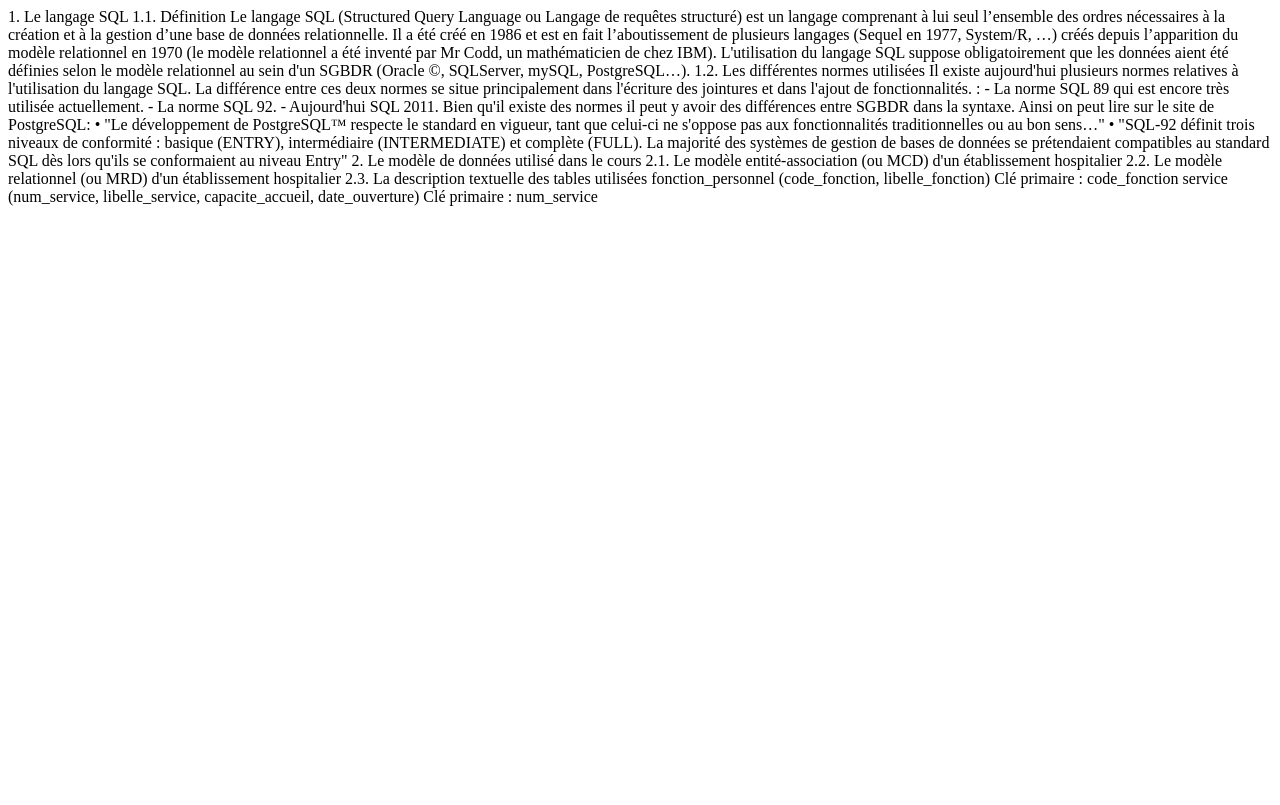
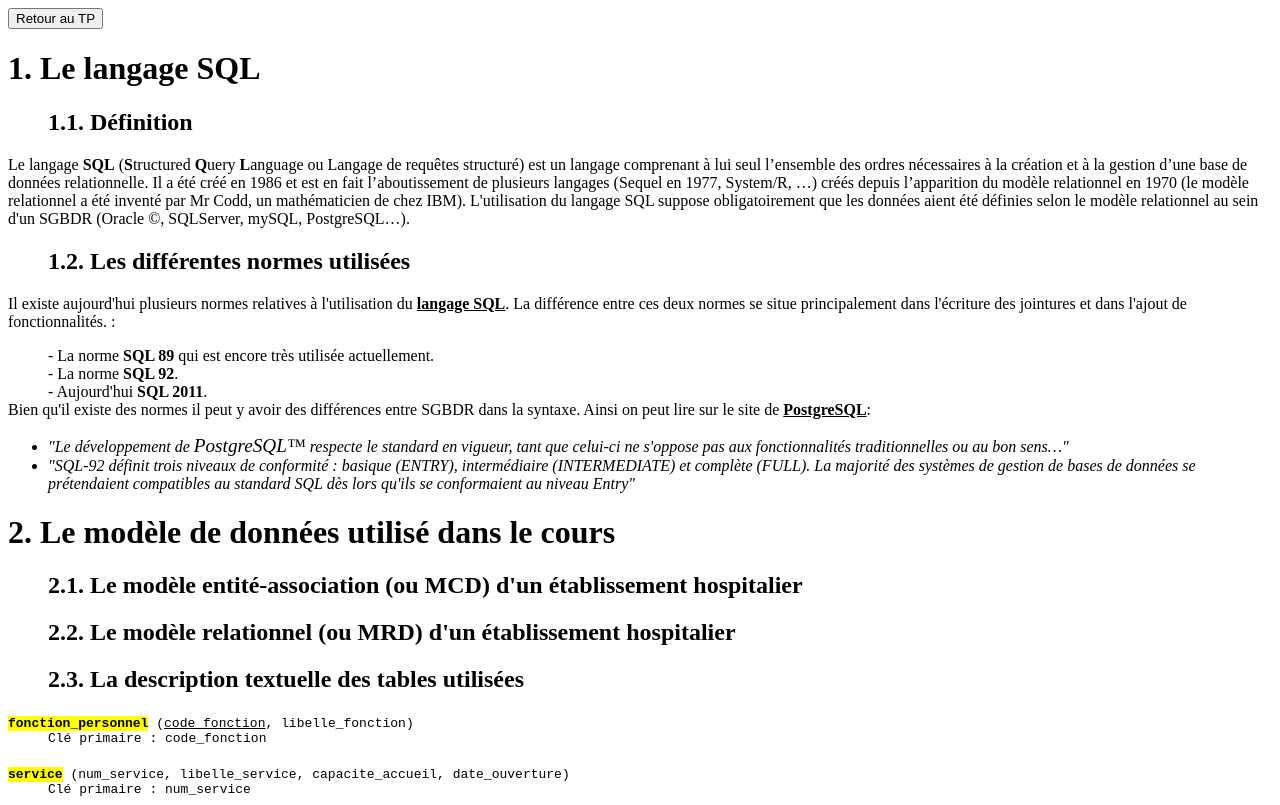
Before and after one commit to Loris383v/SIO-SLAM, a plain HTML site: page TP3/exercice_2.html in a window 1280 px wide. Drawn offline with Linux system fonts and the light colour scheme.

Commit message:
Exercice 2 fait, exercice 1 complété

```diff
--- a/TP3/exercice_2.html
+++ b/TP3/exercice_2.html
@@ -1,38 +1,48 @@
 <!DOCTYPE html>
-<html lang="en">
+<html lang="fr">
 <head>
     <meta charset="UTF-8">
     <meta name="viewport" content="width=device-width, initial-scale=1.0">
     <title>Document</title>
 </head>
 <body>
-    1. Le langage SQL
-1.1. Définition
-Le langage SQL (Structured Query Language ou Langage de requêtes structuré) est un langage comprenant à lui seul l’ensemble
+    <button onclick="location.href='index.html'">Retour au TP</button>
+    <h1>1. Le langage SQL</h1>
+        <h2><dd>1.1. Définition</dd></h2>
+    <p>Le langage <b>SQL</b> (<b>S</b>tructured <b>Q</b>uery <b>L</b>anguage ou Langage de requêtes structuré) est un langage comprenant à lui seul l’ensemble
     des ordres nécessaires à la création et à la gestion d’une base de données relationnelle. Il a été créé en 1986 et est en fait
     l’aboutissement de plusieurs langages (Sequel en 1977, System/R, …) créés depuis l’apparition du modèle relationnel en 1970
     (le modèle relationnel a été inventé par Mr Codd, un mathématicien de chez IBM). L'utilisation du langage SQL suppose
     obligatoirement que les données aient été définies selon le modèle relationnel au sein d'un SGBDR (Oracle ©, SQLServer, mySQL,
-PostgreSQL…).
-1.2. Les différentes normes utilisées
-Il existe aujourd'hui plusieurs normes relatives à l'utilisation du langage SQL. La différence entre ces deux normes se situe
+    PostgreSQL…).</p>
+        <h2><dd>1.2. Les différentes normes utilisées</dd></h2>
+    <p>Il existe aujourd'hui plusieurs normes relatives à l'utilisation du <b><u>langage SQL</u></b>. La différence entre ces deux normes se situe
     principalement dans l'écriture des jointures et dans l'ajout de fonctionnalités. :
-- La norme SQL 89 qui est encore très utilisée actuellement.
-- La norme SQL 92.
-- Aujourd'hui SQL 2011.
-Bien qu'il existe des normes il peut y avoir des différences entre SGBDR dans la syntaxe. Ainsi on peut lire sur le site de PostgreSQL:
-• "Le développement de PostgreSQL™ respecte le standard en vigueur, tant que celui-ci ne s'oppose pas aux fonctionnalités
-traditionnelles ou au bon sens…"
-• "SQL-92 définit trois niveaux de conformité : basique (ENTRY), intermédiaire (INTERMEDIATE) et complète (FULL). La majorité des
+        <dd>- La norme <strong>SQL 89</strong> qui est encore très utilisée actuellement.</dd>
+        <dd>- La norme <strong>SQL 92</strong>.</dd>
+        <dd>- Aujourd'hui <strong>SQL 2011</strong>.</dd>
+    Bien qu'il existe des normes il peut y avoir des différences entre SGBDR dans la syntaxe. Ainsi on peut lire sur le site de <b><u>PostgreSQL</u></b>:</p>
+    <ul>
+        <li>
+        <i>"Le développement de <big><em>PostgreSQL™</em></big> respecte le standard en vigueur, tant que celui-ci ne s'oppose pas aux fonctionnalités
+        traditionnelles ou au bon sens…"</i>
+            </li>
+
+        <li><i>"SQL-92 définit trois niveaux de conformité : basique (<em>ENTRY</em>), intermédiaire (<em>INTERMEDIATE</em>) et complète (<em>FULL</em>). La majorité des
         systèmes de gestion de bases de données se prétendaient compatibles au standard SQL dès lors qu'ils se conformaient au niveau
-Entry"
-2. Le modèle de données utilisé dans le cours
-2.1. Le modèle entité-association (ou MCD) d'un établissement hospitalier
-2.2. Le modèle relationnel (ou MRD) d'un établissement hospitalier
-2.3. La description textuelle des tables utilisées
-fonction_personnel (code_fonction, libelle_fonction)
-Clé primaire : code_fonction
-service (num_service, libelle_service, capacite_accueil, date_ouverture)
-Clé primaire : num_service
+        Entry"</i>
+            </li>
+    </ul>
+
+    <h1>2. Le modèle de données utilisé dans le cours</h1>
+        <h2><dd>2.1. Le modèle entité-association (ou MCD) d'un établissement hospitalier</dd></h2>
+        <h2><dd>2.2. Le modèle relationnel (ou MRD) d'un établissement hospitalier</dd></h2>
+        <h2><dd>2.3. La description textuelle des tables utilisées</dd></h2>
+
+    <code><mark><strong>fonction_personnel</strong></mark> (<u>code_fonction</u>, libelle_fonction)
+        <dd>Clé primaire : code_fonction</dd></code>
+    <br>
+    <code><mark><strong>service</strong></mark> (num_service, libelle_service, capacite_accueil, date_ouverture)
+        <dd>Clé primaire : num_service</dd></code>
 </body>
 </html>
```
Also changed, not shown: TP3/exercice_1.html (+20 -1 lines). Lines whose indentation alone changed are shown as unchanged.
